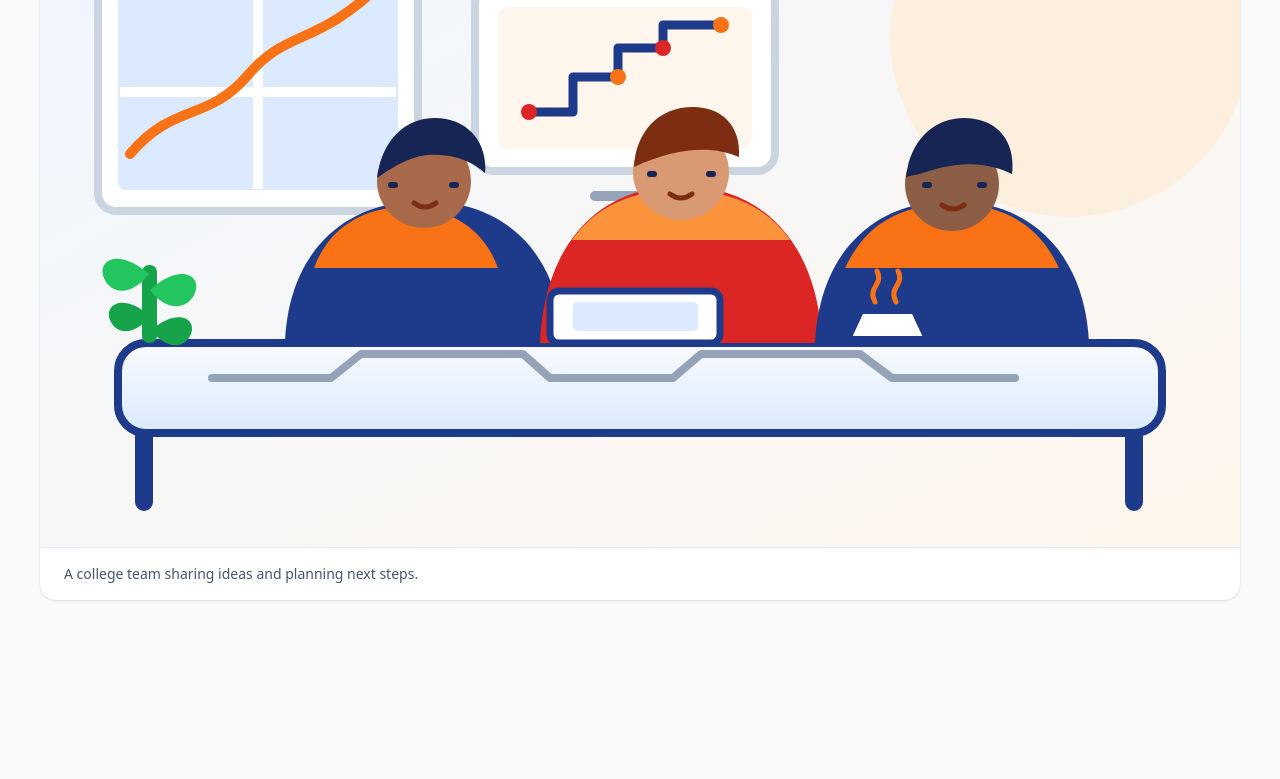
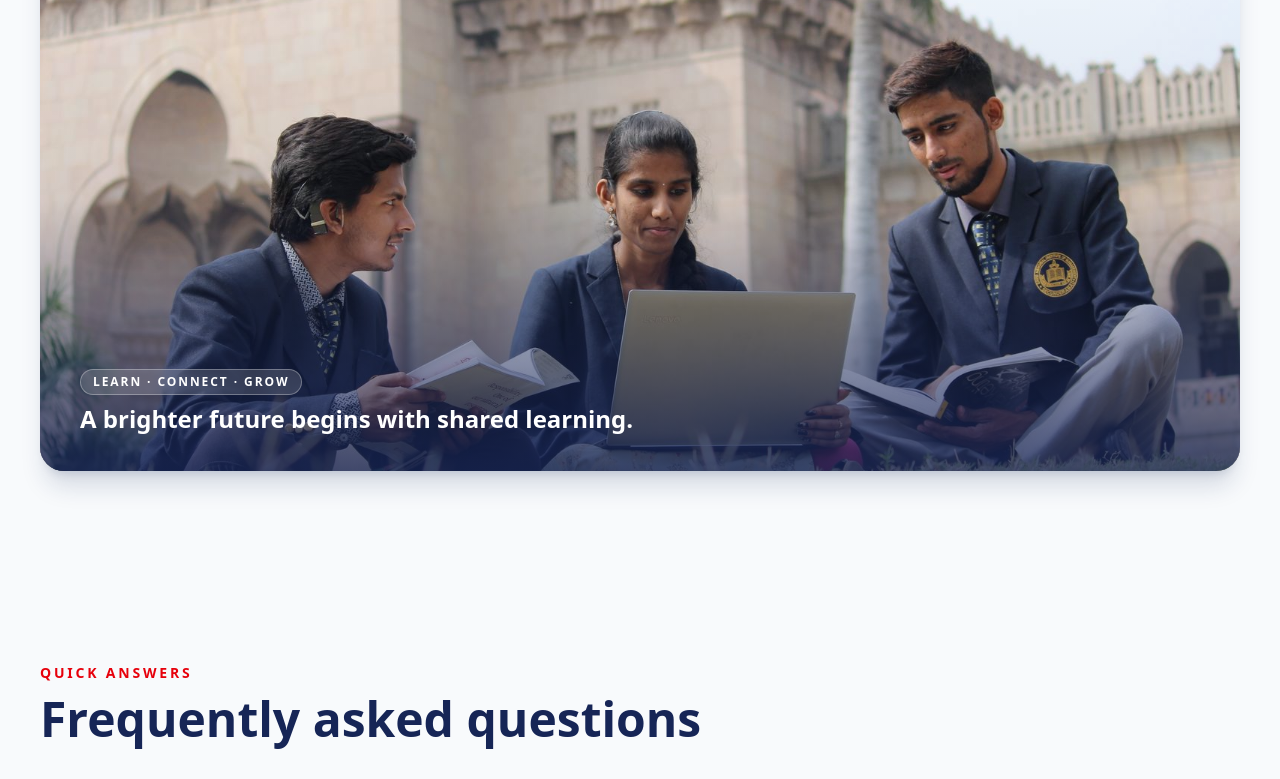
Before and after one commit to eyepek/EYEPEK, a React (Vite) app: page / in a window 1280 px wide. Shown: the part 3644-4423 px from the top of the page. Built offline with nearby package versions, Linux system fonts and the light colour scheme.

Commit message:
Use student photo for campus feature

```diff
--- a/src/pages/HomePage.jsx
+++ b/src/pages/HomePage.jsx
@@ -170,9 +170,13 @@ const HomePage = () => (
           </div>
           <p className='max-w-xl leading-7 text-slate-600'>Good guidance grows through open conversations, shared ideas, and thoughtful planning.</p>
         </div>
-        <figure className='mt-10 overflow-hidden rounded-2xl bg-blue-100 shadow-sm'>
-          <img className='block h-auto w-full' src='/images/college-meeting-illustration.svg' alt='Stylized illustration of a college team meeting around a table' loading='lazy' />
-          <figcaption className='border-t border-blue-100 bg-white px-6 py-4 text-sm font-medium text-slate-600'>A college team sharing ideas and planning next steps.</figcaption>
+        <figure className='group relative mt-10 overflow-hidden rounded-3xl bg-blue-950 shadow-xl shadow-blue-950/15'>
+          <img className='block aspect-[16/9] max-h-[34rem] w-full object-cover object-center transition duration-700 group-hover:scale-[1.02]' src='/images/students-campus.jpg' alt='Students studying together outdoors with a laptop (representative photo)' loading='lazy' />
+          <div className='absolute inset-0 bg-gradient-to-t from-blue-950/80 via-blue-950/10 to-transparent' aria-hidden='true' />
+          <figcaption className='absolute inset-x-0 bottom-0 flex flex-col gap-2 px-6 py-6 text-white sm:px-10 sm:py-9'>
+            <span className='w-fit rounded-full border border-white/30 bg-white/15 px-3 py-1 text-xs font-semibold uppercase tracking-[0.16em] backdrop-blur-sm'>Learn · Connect · Grow</span>
+            <span className='text-xl font-bold sm:text-2xl'>A brighter future begins with shared learning.</span>
+          </figcaption>
         </figure>
       </div>
     </section>
```
